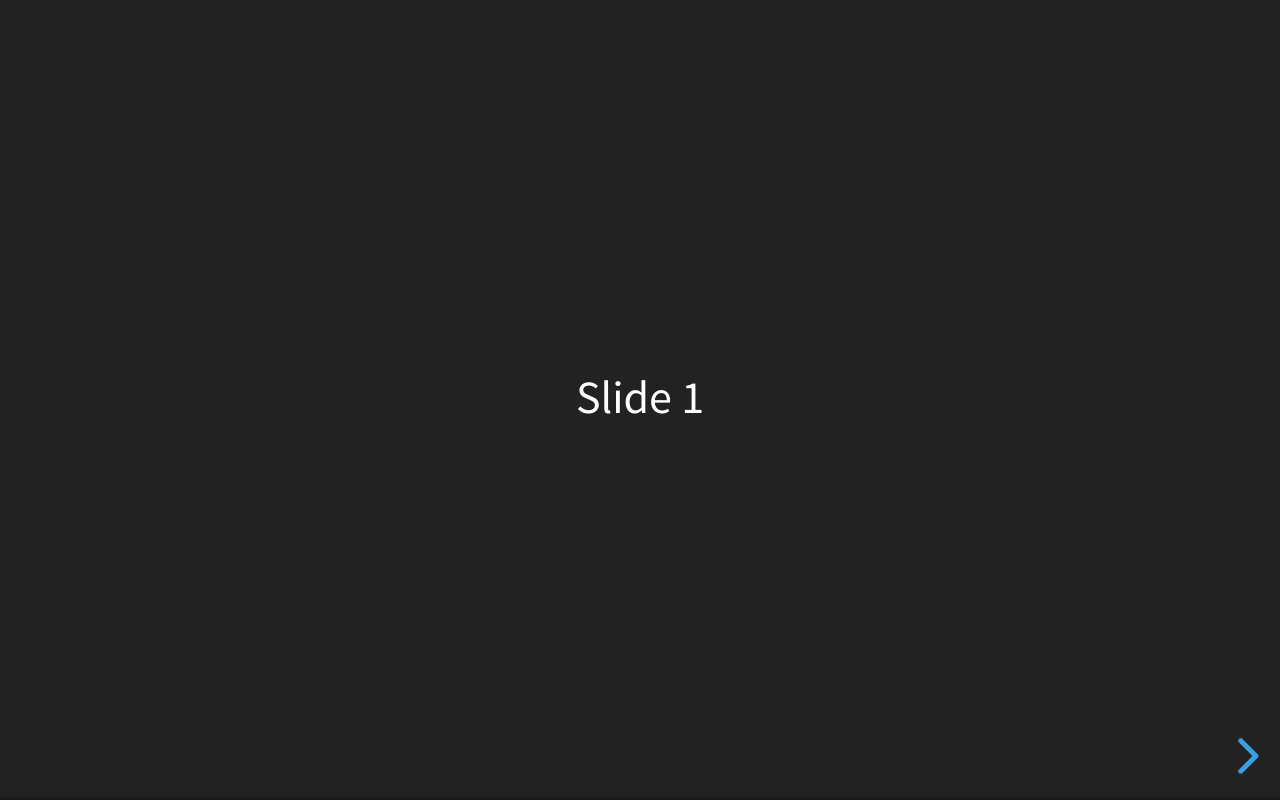
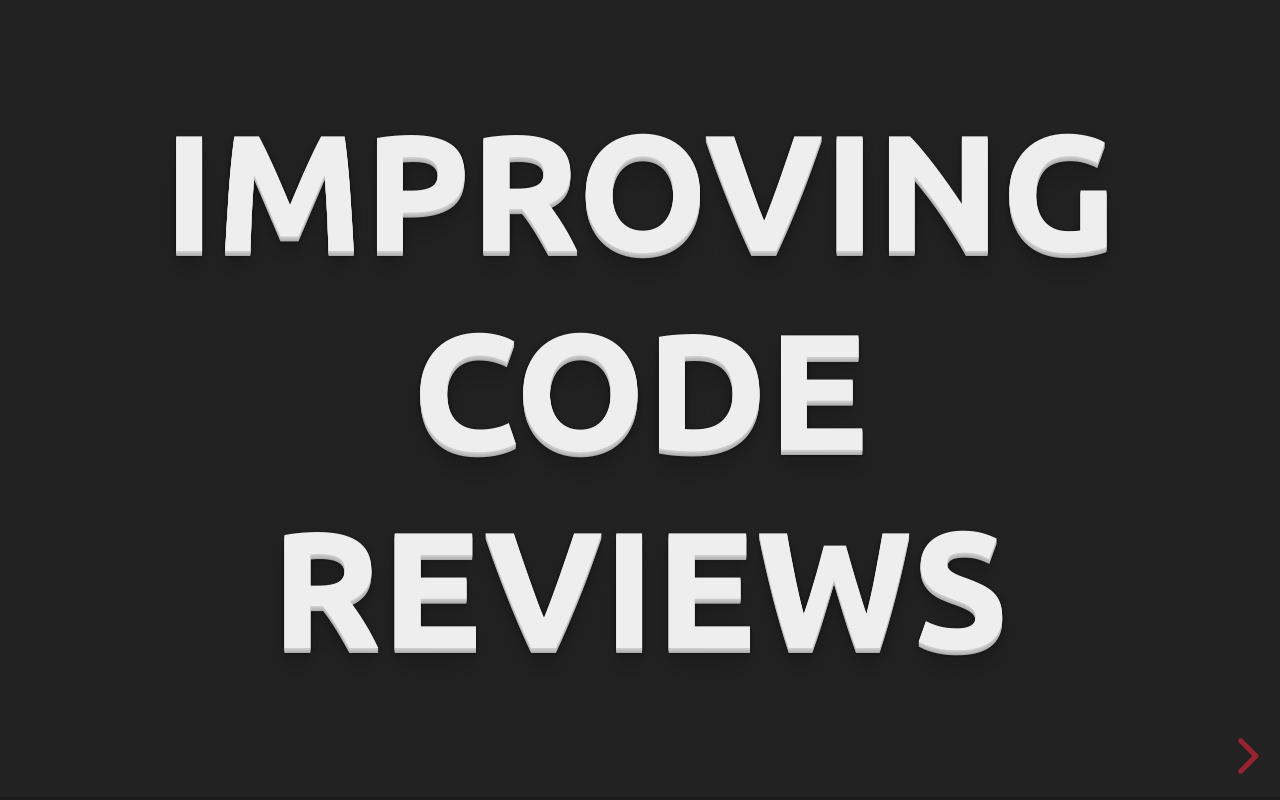
Before and after one commit to ChristofLee/code-reviews, a website: page index.html in a window 1280 px wide. Drawn offline with Linux system fonts and the light colour scheme.

Commit message:
Formatting

```diff
--- a/index.html
+++ b/index.html
@@ -1,5 +1,6 @@
 <!doctype html>
 <html>
+
 <head>
 	<meta charset="utf-8">
 	<meta name="viewport" content="width=device-width, initial-scale=1.0, maximum-scale=1.0, user-scalable=no">
@@ -7,25 +8,37 @@
 	<title>reveal.js</title>
 
 	<link rel="stylesheet" href="css/reveal.css">
-		<link rel="stylesheet" href="css/theme/black.css">
+	<link rel="stylesheet" href="css/theme/blood.css">
 
 	<!-- Theme used for syntax highlighting of code -->
 	<link rel="stylesheet" href="lib/css/zenburn.css">
 
 	<!-- Printing and PDF exports -->
 	<script>
-			var link = document.createElement( 'link' );
+		var link = document.createElement('link');
 		link.rel = 'stylesheet';
 		link.type = 'text/css';
-			link.href = window.location.search.match( /print-pdf/gi ) ? 'css/print/pdf.css' : 'css/print/paper.css';
-			document.getElementsByTagName( 'head' )[0].appendChild( link );
+		link.href = window.location.search.match(/print-pdf/gi) ? 'css/print/pdf.css' : 'css/print/paper.css';
+		document.getElementsByTagName('head')[0].appendChild(link);
 	</script>
 </head>
+
 <body>
 	<div class="reveal">
 		<div class="slides">
-				<section>Slide 1</section>
-				<section>Slide 2</section>
+
+			<section data-markdown>
+				<textarea data-template>
+					# Improving Code Reviews
+				</textarea>
+			</section>
+
+			<section data-markdown>
+				<textarea data-template>
+					![alt text](http://4.bp.blogspot.com/-BQql0obTRkA/UTdohwfdj5I/AAAAAAAAlmI/BLa_F4cwJnY/s1600/We+are+supposed+to+be+a+unit+Suck+my+unit.jpg)
+				</textarea>
+			</section>
+
 		</div>
 	</div>
 
@@ -41,9 +54,10 @@
 				{ src: 'plugin/markdown/marked.js' },
 				{ src: 'plugin/markdown/markdown.js' },
 				{ src: 'plugin/notes/notes.js', async: true },
-					{ src: 'plugin/highlight/highlight.js', async: true, callback: function() { hljs.initHighlightingOnLoad(); } }
+				{ src: 'plugin/highlight/highlight.js', async: true, callback: function () { hljs.initHighlightingOnLoad(); } }
 			]
 		});
 	</script>
 </body>
+
 </html>
```
Lines whose indentation alone changed are shown as unchanged.
